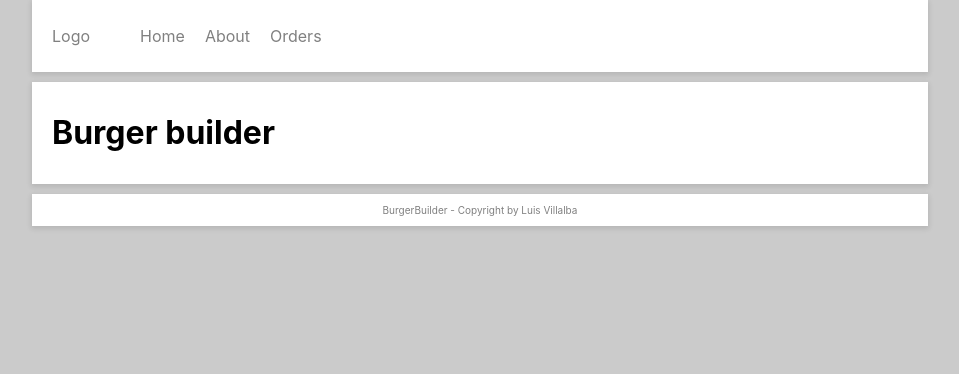
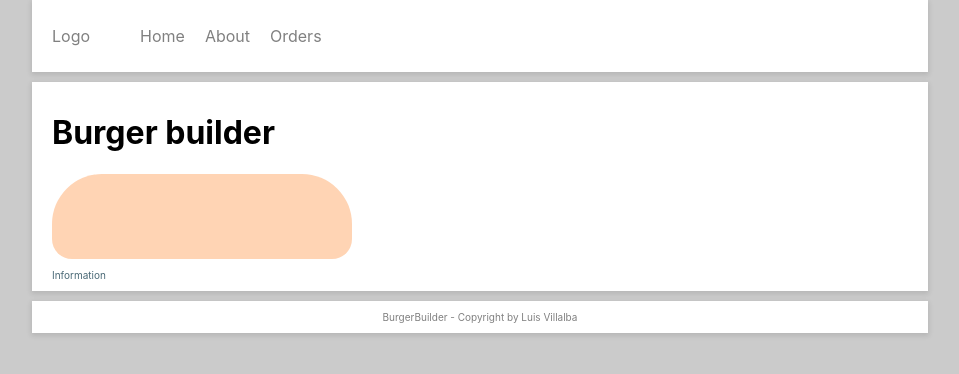
Before and after one commit to luisvillalba/burger-builder, a React app: page / in a window 1280 px wide. Shown: the top 374 px of the page, without its empty margins (160-1119 px from the left). Built offline with nearby package versions, Linux system fonts and the light colour scheme.

Commit message:
Added Burger Builder

```diff
--- a/src/App.js
+++ b/src/App.js
@@ -1,12 +1,14 @@
 import React, { Component } from 'react';
 import logo from './logo.svg';
-import Layout from './components/Layout/Layout'
+import Layout from './components/Layout/Layout';
+import BurgerBuilder from './containers/BurgerBuilder/BurgerBuilder';
 
 class App extends Component {
   render() {
     return (
       <Layout>
-        <h1> Burger builder </h1>
+        <h1>Burger builder</h1>
+        <BurgerBuilder />
       </Layout>
     );
   }
--- /dev/null
+++ b/src/components/BurgerBuilder/BurgerRepresentation/BurgerInformation/BurgerInformation.js
@@ -0,0 +1,12 @@
+import React from 'react';
+import css from './BurgerInformation.module.css';
+
+const BurgerInformation = () => {
+  return (
+    <div className={css.BurgerInformation}>
+      Information
+    </div>
+  );
+};
+
+export default BurgerInformation;
--- /dev/null
+++ b/src/components/BurgerBuilder/BurgerRepresentation/BurgerInformation/BurgerInformation.module.css
@@ -0,0 +1,5 @@
+.BurgerInformation {
+  font-size: 10px;
+  margin-top: 10px;
+  color: #4a6976;
+}
--- /dev/null
+++ b/src/components/BurgerBuilder/BurgerRepresentation/BurgerIngredient/BurgerIngredient.js
@@ -0,0 +1,16 @@
+import React from 'react';
+import css from './BurgerIngredient.module.css';
+
+const BurgerIngredient = (props) => {
+  let classes = [];
+
+  classes.push(css.BurgerIngredient);
+  classes.push(css[`BurgerIngredient--${props.type}`]);
+
+  return (
+    <div className={classes.join(' ')}>
+    </div>
+  );
+};
+
+export default BurgerIngredient;
--- /dev/null
+++ b/src/components/BurgerBuilder/BurgerRepresentation/BurgerIngredient/BurgerIngredient.module.css
@@ -0,0 +1,21 @@
+.BurgerIngredient {
+  width: 300px;
+}
+
+.BurgerIngredient--BreadTop {
+  height: 50px;
+  border-radius: 50px 50px 0 0;
+  background-color: #ffd4b4;
+}
+
+.BurgerIngredient--BreadBottom {
+  background-color: #ffd4b4;
+  border-radius: 0 0 20px 20px;
+  height: 35px;
+}
+
+.BurgerIngredient--Meat {
+  background-color: #453223;
+  border-radius: 5px;
+  height: 15px;
+}
--- /dev/null
+++ b/src/components/BurgerBuilder/BurgerRepresentation/BurgerRepresentation.js
@@ -0,0 +1,18 @@
+import React from 'react';
+import css from './BurgerRepresentation.module.css';
+import BurgerIngredient from './BurgerIngredient/BurgerIngredient';
+import BurgerInformation from './BurgerInformation/BurgerInformation';
+
+const BurgerRepresentation = (props) => {
+  return (
+    <div className={css.BurgerRepresentation}>
+      <div className={css.Burger}>
+        <BurgerIngredient type="BreadTop" />
+        <BurgerIngredient type="BreadBottom" />
+      </div>
+      <BurgerInformation></BurgerInformation>
+    </div>
+  );
+};
+
+export default BurgerRepresentation;
--- /dev/null
+++ b/src/components/BurgerBuilder/BurgerRepresentation/BurgerRepresentation.module.css
@@ -0,0 +1,7 @@
+.BurgerRepresentation {
+
+}
+
+.Burger {
+
+}
--- /dev/null
+++ b/src/containers/BurgerBuilder/BurgerBuilder.js
@@ -0,0 +1,19 @@
+import React from 'react';
+import css from './BurgerBuilder.module.css';
+import BurgerRepresentation from '../../components/BurgerBuilder/BurgerRepresentation/BurgerRepresentation';
+
+class BurgerBuilder extends React.Component {
+  state = {
+    'Ingredients': []
+  };
+
+  render() {
+    return (
+      <section className={css.BurgerBuilder}>
+        <BurgerRepresentation></BurgerRepresentation>
+      </section>
+    );
+  }
+}
+
+export default BurgerBuilder;
--- /dev/null
+++ b/src/containers/BurgerBuilder/BurgerBuilder.module.css
@@ -0,0 +1,3 @@
+.BurgerBuilder {
+
+}
```
